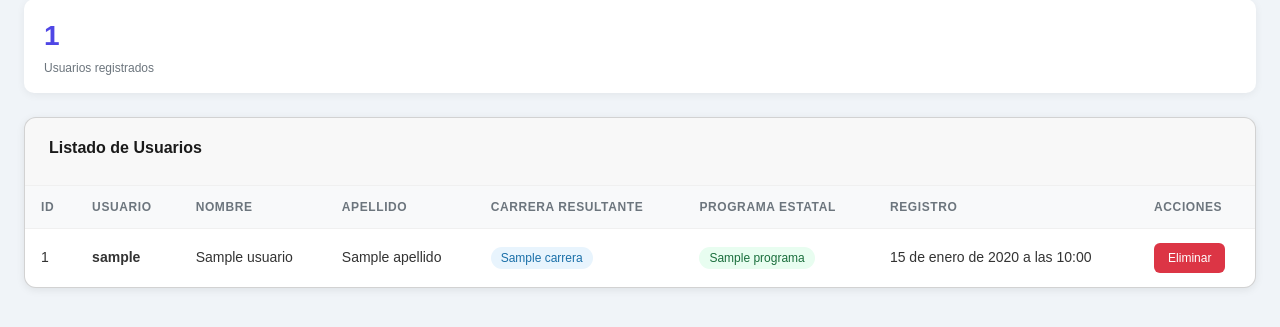
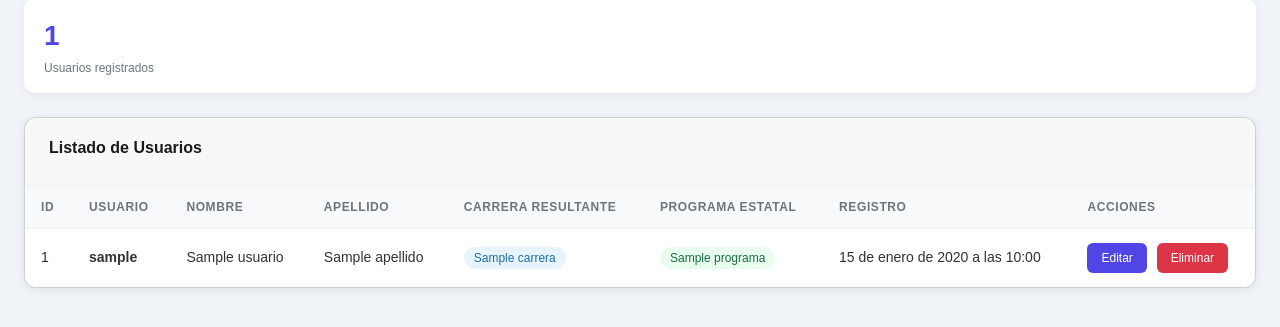
Before and after one commit to hyntg09-a11y/backend_eduform, a Django app: template api_vocacional/templates/vocacional/admin_panel.html in a window 1280 px wide. Shown: the part 244-571 px from the top of the page. Run offline with Django 5.2, Linux system fonts and the light colour scheme; the template is opened without the code that fills it: most values are stand-ins (such as "Sample title", 1, 10 or a date in 2020); parts of the project's set-up code (start-up, migrations or seed data) failed here and were passed over.

Commit message:
feat(api_vocacional/templates/vocacional/admin_panel.html): Agrega botón Editar azul antes del botón Eliminar
Co-authored-by: aider (openai/Qwen2.5-Coder-7B-Instruct) <aider@aider.chat>

```diff
--- a/api_vocacional/templates/vocacional/admin_panel.html
+++ b/api_vocacional/templates/vocacional/admin_panel.html
@@ -31,6 +31,8 @@ tr:hover td{background:#fafafa}
 .badge-none{background:#f0f0f0;color:#999;padding:4px 10px;border-radius:20px;font-size:12px}
 .btn-delete{background:#dc3545;color:white;border:none;padding:6px 14px;border-radius:6px;font-size:12px;cursor:pointer}
 .btn-delete:hover{background:#c82333}
+.btn-edit{background:#4f46e5;color:white;border:none;padding:6px 14px;border-radius:6px;font-size:12px;cursor:pointer;text-decoration:none;display:inline-block;margin-right:6px}
+.btn-edit:hover{background:#4338ca}
 .empty{text-align:center;padding:48px;color:#999;font-size:14px}
 </style>
 </head>
@@ -72,6 +74,7 @@ tr:hover td{background:#fafafa}
         <td>{% if u.programa != '—' %}<span class="badge-programa">{{ u.programa }}</span>{% else %}<span class="badge-none">—</span>{% endif %}</td>
         <td>{{ u.fecha }}</td>
         <td>
+          <a href="{% url 'admin_editar_usuario' u.id %}" class="btn-edit">Editar</a>
           <form method="post" action="{% url 'admin_eliminar_usuario' u.id %}" style="display:inline" onsubmit="return confirm('¿Eliminar usuario {{ u.username }}?')">
             {% csrf_token %}
             <button type="submit" class="btn-delete">Eliminar</button>
```
